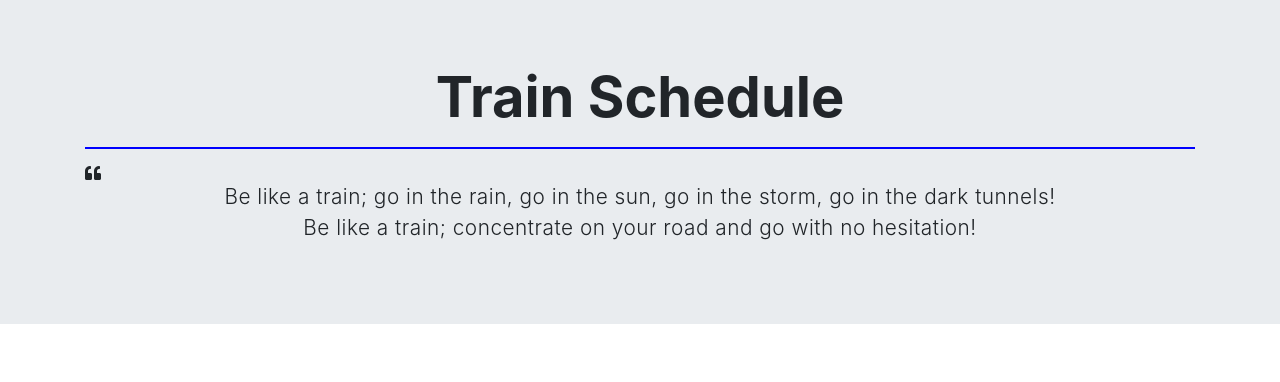
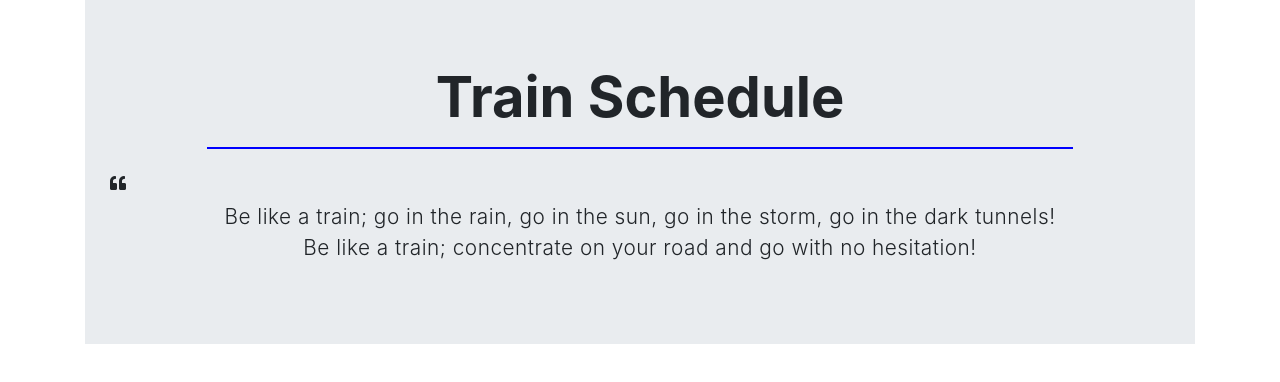
Before and after one commit to Dschafroth97/TrainScheduler, a plain HTML site: page index.html in a window 1280 px wide. Drawn offline with nearby package versions, Linux system fonts and the light colour scheme.

Commit message:
breaktime

```diff
--- a/assets/style.css
+++ b/assets/style.css
@@ -6,6 +6,7 @@ html, body {
 
 .hr-underline {
     border: 1px solid blue;
+    width: 80%;
 }
 
 .jumbotron p {
@@ -33,7 +34,7 @@ html, body {
 
 
 
-/* MEDIA QUERY
+/* MEDIA QUERY */
 .fa-quote-left {
-    margin-left: 10rem;
-} */
+    padding: 10px;
+}
--- a/index.html
+++ b/index.html
@@ -18,14 +18,15 @@
 <body>
 
     <!-- Begin Title -->
-    <div class="jumbotron jumbotron-fluid">
-        <div class="container text-center">
-            <h1 class="display-4 font-weight-bold">Train Schedule</h1><hr class="hr-underline">
-            <i class="fas fa-quote-left d-flex justify-content-start"></i>
-            <p class="lead">Be like a train; go in the rain, go in the sun, go in the storm, go in the dark tunnels!<br> Be like a train; concentrate on your road and go with no hesitation!</p>
+    <div class="container">
+        <div class="jumbotron jumbotron-fluid">
+            <div class="container text-center">
+                <h1 class="display-4 font-weight-bold">Train Schedule</h1><hr class="hr-underline">
+                <i class="fas fa-quote-left d-flex justify-content-start"></i>
+                <p class="lead">Be like a train; go in the rain, go in the sun, go in the storm, go in the dark tunnels!<br> Be like a train; concentrate on your road and go with no hesitation!</p>
+            </div>
         </div>
     </div>
-
     <!-- End Title -->
 
     <!-- Begin Train Schedule -->
```
